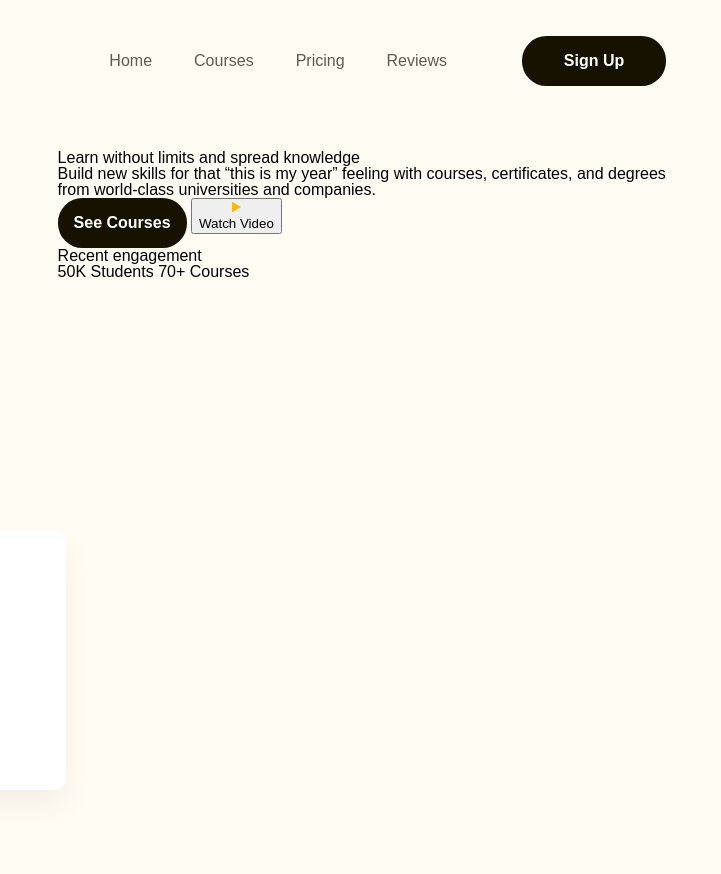
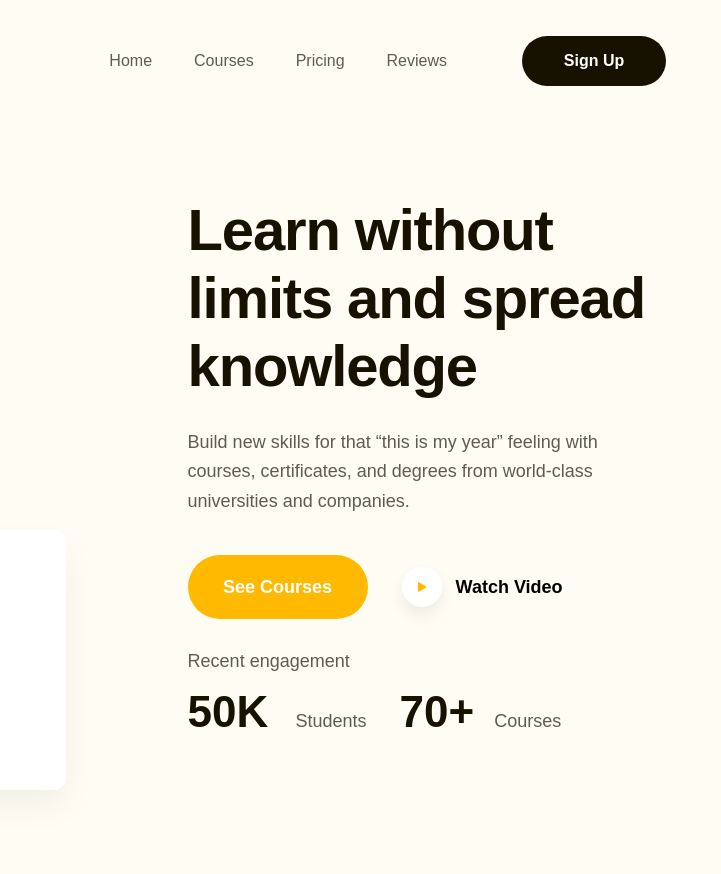
Before and after one commit to huynhtrung95/DU-AN-DAU-TIEN, a plain HTML site: page index.html in a window 1280 px wide. Shown: the top 874 px of the page, 559-1280 px from the left. Drawn offline with Linux system fonts and the light colour scheme.

Commit message:
hero-right content-block

```diff
--- a/assets/css/style.css
+++ b/assets/css/style.css
@@ -11,6 +11,11 @@ body{
     font-size: 1.6rem;
     font-family: 'Poppins', sans-serif;
 
+}
+
+:root{
+    --font-heading: "Sen", sans-serif;
+    --primary-color: #ffb900;
 }
 
 .main-content{
@@ -28,7 +33,8 @@ body{
     text-align: center;
     font-size: 1.6rem;
     font-weight: 600;
-    border-radius: 24.5px;
+    /* border-radius: 24.5px; */
+    border-radius: 999px;
     background: #171100;
     padding: 0px 16px;
     line-height: 50px;
@@ -105,11 +111,9 @@ a{
     position: relative;
 }
 
-.hero .content-block{
-    width: 52%;
-}
 
-/* CHỈNH ẢNH THEO KÍCH THƯỚC FIGMA */
+
+/* CHỈNH ẢNH THEO KÍCH THƯỚC FIGMA , tránh ảnh bị chiếm ko gian nếu ko đúng kích thước */
 .media-block .img{
     width: 470px;
     height: 685px;
@@ -126,9 +130,7 @@ a{
     border-radius: 12px;
     background: #FFF;
     box-shadow: 0 16px 32px 0 rgba(0, 0, 0, 0.05);
-    /* box-sizing: content-box; */
     padding: 24px;
-
 
 }
 
@@ -178,3 +180,95 @@ background-color: #EBEAFF;
 .hero-summary .info{
 margin-left: 16px;
 }
+
+/* ------------HERO RIGHT---------- */
+.hero .content-block{
+    width: 52%;
+    padding-left: 130px;
+    padding-top: 46px;
+}
+
+.content-block .heading{
+    color: #171100;
+    font-family: var(--font-heading);
+    font-size: 5.8rem;
+    font-weight: 700;
+    line-height: 1.17; /* 117.241% */
+    letter-spacing: -1.16px;
+}
+
+.content-block .desc{
+    color: #5F5B53;
+    font-size: 1.8rem;
+    font-weight: 400;
+    line-height: 1.66; /* 166.667% */
+    margin-top: 28px;
+}
+
+.content-block .hero-cta{
+    margin-top: 38px;
+    display: flex;
+    align-items: center;
+}
+
+/* -----------hero-cta----------- */
+.hero-cta .btn-see{
+    min-width: 180px;
+
+    background-color: var(--primary-color);
+    font-size: 1.8rem;
+    font-weight: 600;
+    line-height: 64px; /* 166.667% */
+
+}
+
+.content-block .watch-video{
+    display: flex;
+    background: #FFFCF4;
+    border: none;
+    align-items: center;
+    margin-left: 28px;
+}
+
+.watch-video .icon-video{
+  display: flex;
+  align-items: center;
+  justify-content: center;
+  width: 40px;
+  height: 40px;
+  border-radius: 40px;
+  background: #fff;
+  box-shadow: 0px 8px 16px 0px rgba(0, 0, 0, 0.07);
+}
+
+.watch-video .title-desc{
+font-size: 1.8rem;
+font-weight: 600;
+line-height: 1.67;
+margin-left: 14px;
+}
+
+.desc{
+color: #5F5B53;
+font-size: 1.6rem;
+font-weight: 400;
+line-height: 1.67; /* 166.667% */
+margin-top: 48px;
+}
+
+.hero .stats {
+  margin-top: 8px;
+}
+
+.hero .stats strong{
+    color: #171100;
+font-family: var(--font-heading);
+font-size: 4.4rem;
+font-weight: 700;
+line-height: 1.22; /* 122.727% */
+margin-right: 15px;
+}
+
+.hero .stats strong:nth-child(2) {
+  margin-left: 28px;
+}
--- a/index.html
+++ b/index.html
@@ -93,10 +93,10 @@
                         <a href="#!" class="btn btn-see">See Courses</a>
 
                         <button class="watch-video">
-                            <div class="icon">
+                            <div class="icon-video">
                                 <img src="./assets/img/watch video.svg" alt="watch video">
                             </div>
-                            <span>Watch Video</span>
+                            <span class="title-desc">Watch Video</span>
                         </button>
                     </div>
                     <p class="desc">Recent engagement</p>
```
